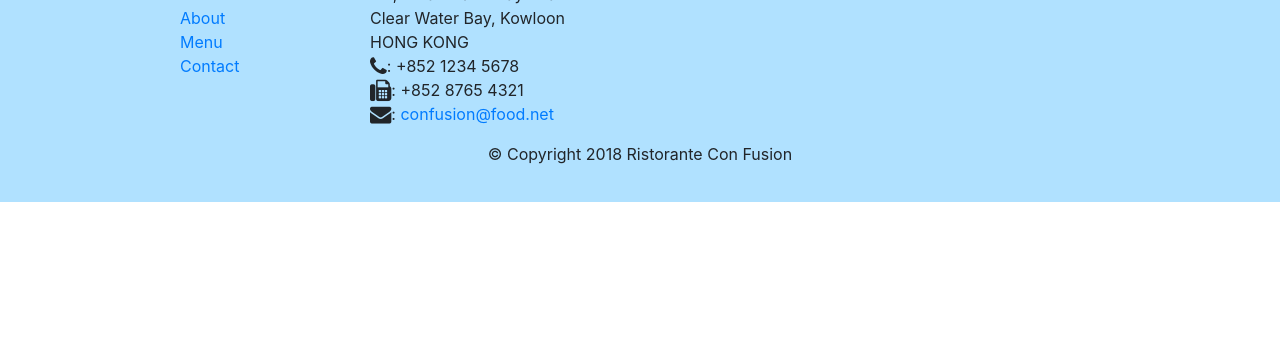
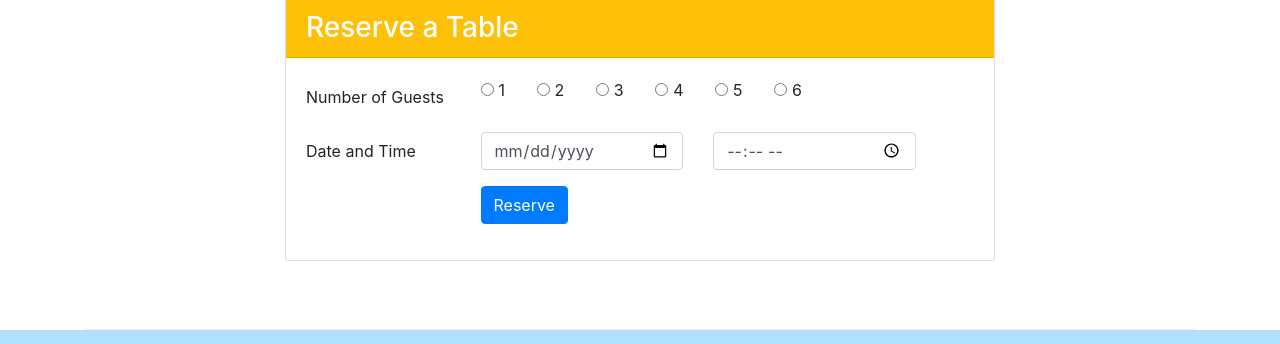
Before and after one commit to OmaroVega/conFusion, a website: page index.html in a window 1280 px wide. Shown: the part 1604-1948 px from the top of the page. Before the commit the page ends 1806 px from the top, so only its background shows below. Drawn offline with nearby package versions, Linux system fonts and the light colour scheme.

Commit message:
Assignment 2

```diff
--- a/index.html
+++ b/index.html
@@ -40,7 +40,11 @@
                     <h1>Ristorante con Fusion</h1>
                     <p>We take inspiration from the World's best cuisines, and create a unique fusion experience. Our lipsmacking creations will tickle your culinary senses!</p>
                 </div>
-                <div class="col-12 col-sm">
+                <div class="col-12 col-sm align-self-center">
+                    <img src="img/logo.png" class="img-fluid">
+                </div>
+                <div class="col-12 col-sm align-self-center">
+                    <button type="button" class="btn btn-warning btn-primary btn-sm btn-block"><a class="btn" href="#form" >Reserve Table</a></button>
                 </div>
             </div>
         </div>
@@ -68,8 +72,13 @@
                 <h3>This Month's Promotions</h3>
             </div>
             <div class="col col-sm col-md">
-                <h2>Weekend Grand Buffet</h2>
-                <p class="d-none d-sm-block">Featuring mouthwatering combinations with a choice of five different salads, six enticing appetizers, six main entrees and five choicest desserts. Free flowing bubbly and soft drinks. All for just $19.99 per person </p>
+                <div class="media">
+                    <div class="media-body">
+                        <h2 class="mt-0">Weekend Grand Buffet <span class="badge badge-danger">NEW</span></h2>
+                        <p class="d-none d-sm-block">Featuring mouthwatering combinations with a choice of five different salads, six enticing appetizers, six main entrees and five choicest desserts. Free flowing bubbly and soft drinks. All for just $19.99 per person </p>
+                    </div>
+                    <img class="d-flex ml-3 img-thumbnail align-self-center" src="./img/buffet.png" alt="">
+                </div>
             </div>
         </div>
 
@@ -85,6 +94,63 @@
                         <h4>Executive Chef</h4>
                         <p class="d-none d-sm-block">Award winning three-star Michelin chef with wide International experience having worked closely with whos-who in the culinary world, he specializes in creating mouthwatering Indo-Italian fusion experiences. </p>
                     </div>
+                </div>
+            </div>
+        </div>
+
+        <div class="row row-content align-items-center">
+            <div class="col-sm-8 offset-sm-2">
+                <div class="card">
+                    <h3 class="card-header bg-warning text-white">Reserve a Table</h3>
+                    <form id="form" class="card-body">
+                        <div class="form-group row">
+                            <label for="guests" class="col-12 col-md-3 col-form-label">Number of Guests</label>
+                            <div class="col-12 col-md-7 col-form align-items-center">
+                                <div class="col-auto form-check form-check-inline">
+                                    <input class="form-check-input" type="radio" name="inlineRadioIpstions" id="inlineRadio 1" value="option1">
+                                    <label class="form-check-label" for="inlineRadio1">1</label>
+                                </div>
+                                <div class="col-auto form-check form-check-inline">
+                                    <input class="form-check-input" type="radio" name="inlineRadioIpstions" id="inlineRadio 2" value="option2">
+                                    <label class="form-check-label" for="inlineRadio2">2</label>
+                                </div>
+                                <div class="col-auto form-check form-check-inline">
+                                    <input class="form-check-input" type="radio" name="inlineRadioIpstions" id="inlineRadio 3" value="option3">
+                                    <label class="form-check-label" for="inlineRadio3">3</label>
+                                </div>
+                                <div class="col-auto form-check form-check-inline">
+                                    <input class="form-check-input" type="radio" name="inlineRadioIpstions" id="inlineRadio 4" value="option4">
+                                    <label class="form-check-label" for="inlineRadio4">4</label>
+                                </div>
+                                <div class="col-auto form-check form-check-inline">
+                                    <input class="form-check-input" type="radio" name="inlineRadioIpstions" id="inlineRadio 5" value="option5">
+                                    <label class="form-check-label" for="inlineRadio5">5</label>
+                                </div>
+                                <div class="col-auto form-check form-check-inline">
+                                    <input class="form-check-input" type="radio" name="inlineRadioIpstions" id="inlineRadio 6" value="option6">
+                                    <label class="form-check-label" for="inlineRadio6">6</label>
+                                </div>
+                            </div>
+                        </div>
+
+                        <div class="form-group row">
+                            <label for="dateTime" class="col-12 col-md-3 col-form-label">Date and Time</label>
+                            <div class="col-12 col-md-4">
+                                <input type="date" class="form-control" id="date" name="date" placeholder="Date">
+                            </div>
+                            <div class="col-12 col-md-4">
+                                <input type="time" class="form-control" id="time" name="time" placeholder="Time">
+                            </div>
+                        </div>
+
+                        <div class="form-group row">
+                            <div class="offset-md-3 col-md-10">
+                                <button type="submit" class="btn btn-primary">
+                                    Reserve
+                                </button>
+                            </div>
+                        </div>
+                    </form>
                 </div>
             </div>
         </div>
```
